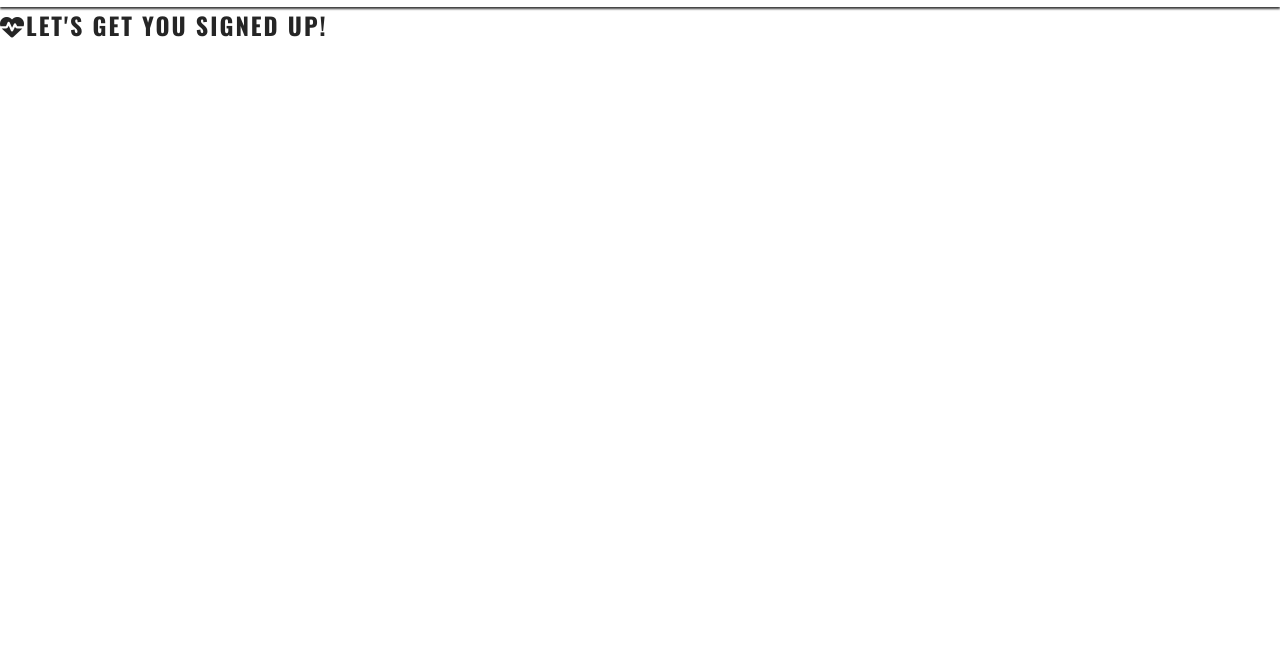
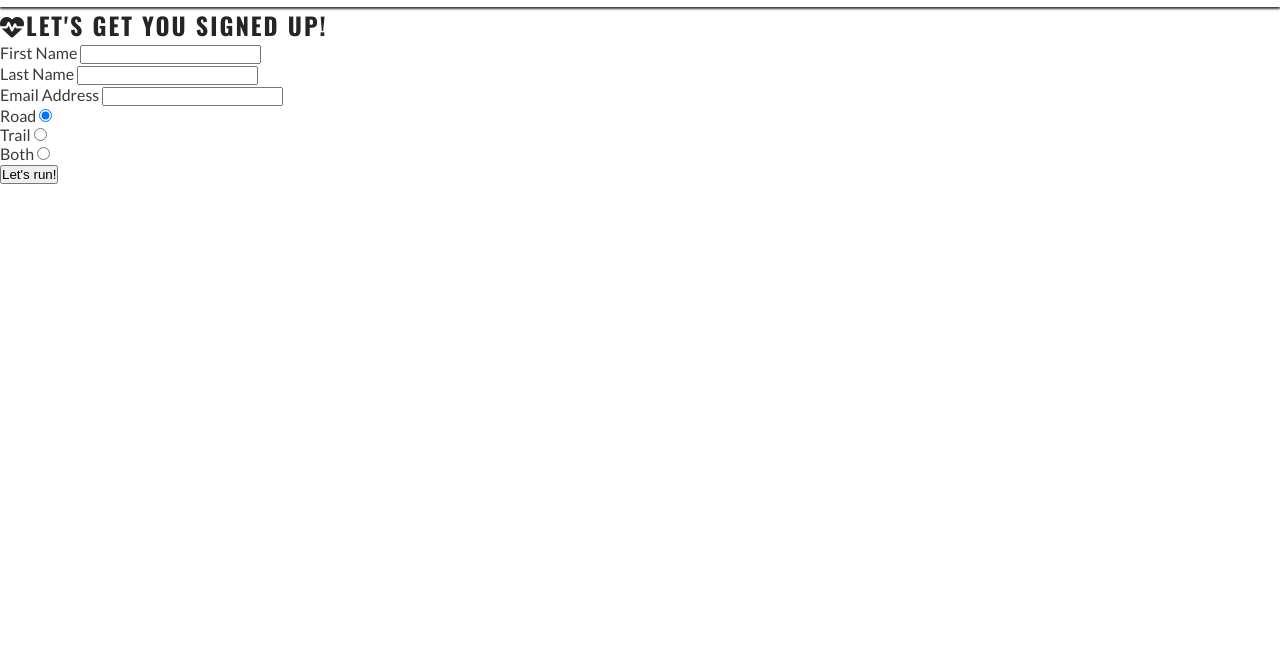
Before and after one commit to andreasawenlof/love-running-2, a plain HTML site: page signup.html in a window 1280 px wide. Shown: the part 72-730 px from the top of the page. Drawn offline with nearby package versions, Linux system fonts and the light colour scheme.

Commit message:
Add signup section html

```diff
--- a/signup.html
+++ b/signup.html
@@ -35,7 +35,36 @@
         </nav>
     </header>
     <main>
-        <h2><i class="fa-solid fa-heart-pulse"></i>Let's get you signed up!</h2>
+        <section id="signup">
+            <h2><i class="fa-solid fa-heart-pulse"></i>Let's get you signed up!</h2>
+            <form action="https://formdump.codeinstitute.net" id="signup_form" method="post">
+                <label for="first_name">First Name</label>
+                <input type="text" id="first_name" name="fname" class="text-input" required>
+                <br>
+                <label for="last_name">Last Name</label>
+                <input type="text" id="last_name" name="lname" class="text-input" required>
+                <br>
+                <label for="email_address">Email Address</label>
+                <input type="text" id="email_address" name="email" class="text-input" required>
+                <br>
+                <div class="radio_buttons">
+                    <div>
+                        <label for="road">Road</label>
+                        <input type="radio" name="running_preference" id="road" value="Road" checked required>
+                    </div>
+                    <div>
+                        <label for="trail">Trail</label>
+                        <input type="radio" name="running_preference" id="trail" value="Trail" required>
+                    </div>
+                    <div>
+                        <label for="both">Both</label>
+                        <input type="radio" name="running_preference" id="both" value="Both" required>
+                    </div>
+                    <button type="submit" class="join-button">Let's run!</button>
+                </div>
+            </form>
+        </section>
+
     </main>
     <footer>
         <ul id="social-networks">
```
Also changed, not shown: assets/images/signup-image.webp (added).
